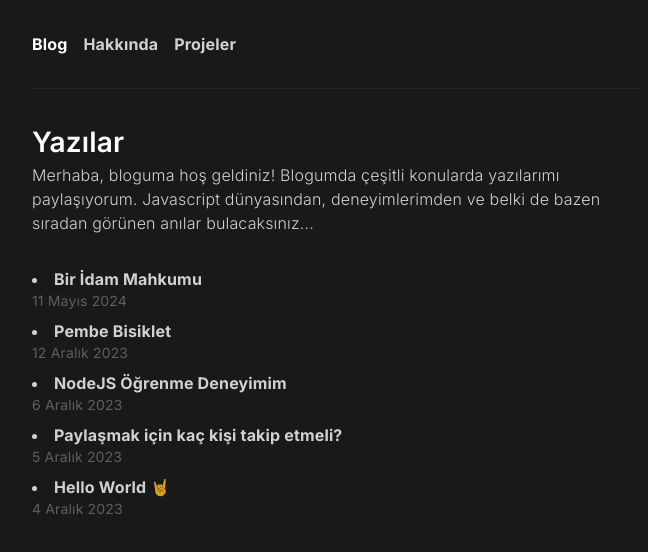
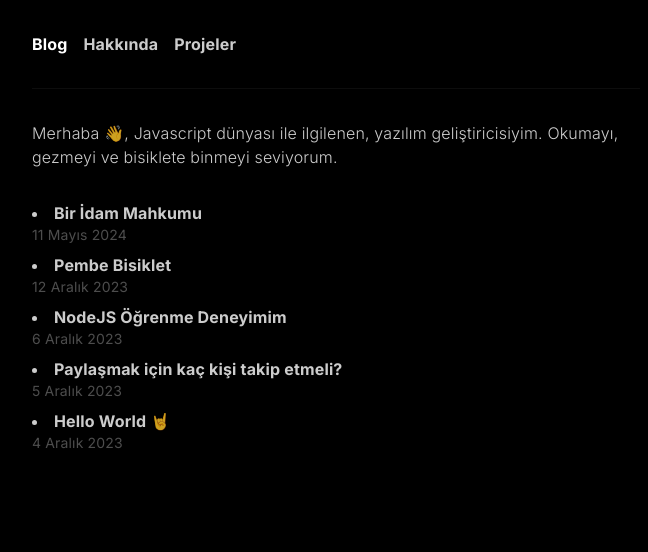
Before and after one commit to yasinelbuz/myblog, an Astro site: page / in a window 1280 px wide. Shown: the whole page, without its empty margins (304-952 px from the left). Built offline with nearby package versions, Linux system fonts and the light colour scheme; Astro itself is replaced by a stand-in of ours.

Commit message:
chore: update project name and homepage description

```diff
--- a/package.json
+++ b/package.json
@@ -1,5 +1,5 @@
 {
-  "name": "",
+  "name": "my-blog",
   "type": "module",
   "version": "0.0.1",
   "scripts": {
--- a/src/pages/index.astro
+++ b/src/pages/index.astro
@@ -13,8 +13,7 @@ const posts = (await getCollection('blog')).sort(
 
 <Layout>
     <div>
-        <h1>Yazılar </h1>
-        <p class="mb-8 font-light">Merhaba, bloguma hoş geldiniz! Blogumda çeşitli konularda yazılarımı paylaşıyorum. Javascript dünyasından, deneyimlerimden ve belki de bazen sıradan görünen anılar bulacaksınız...</p>
+        <p class="mb-8 font-light">Merhaba 👋, Javascript dünyası ile ilgilenen, yazılım geliştiricisiyim. Okumayı, gezmeyi ve bisiklete binmeyi seviyorum.</p>
         <ul class="list-disc list-inside flex flex-col gap-2">
         {posts.map(item => {
             return  <li><a href={`/blog/${item.slug}/`} class="hover:text-white text-white/80 font-bold">{item.data.title}</a> <span class="text-sm"><FormatDate date={item.data.pubDate}/></span></li>
--- a/src/styles/tailwind.css
+++ b/src/styles/tailwind.css
@@ -16,5 +16,5 @@ body {
         letter-spacing: 0.01rem;
         -moz-osx-font-smoothing: grayscale;
 
-        @apply bg-black/90 text-white/80 text-[16px]
+        @apply bg-black text-white/80 text-[16px]
 }
```
Also changed, not shown: 1 other file.
